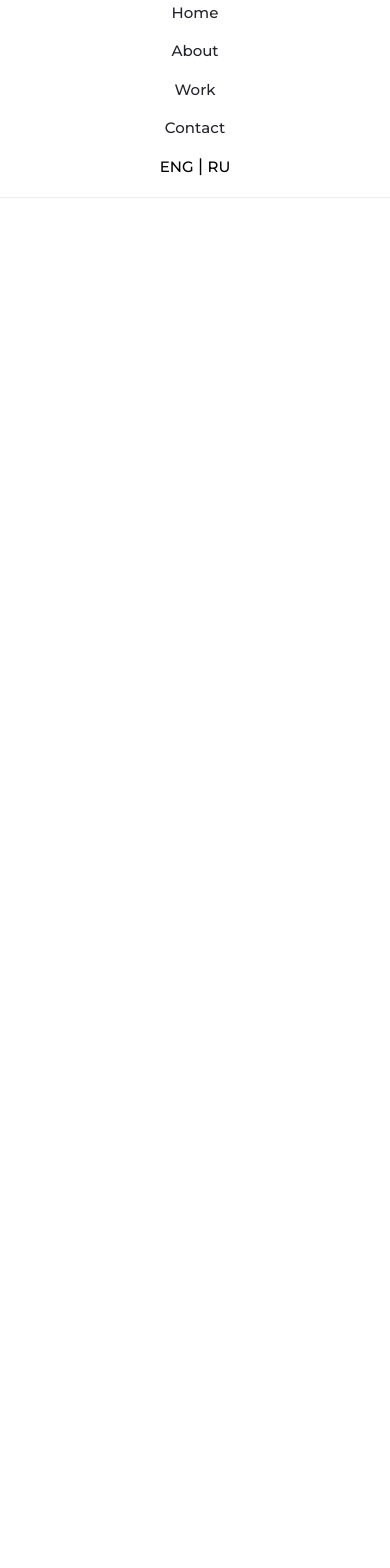
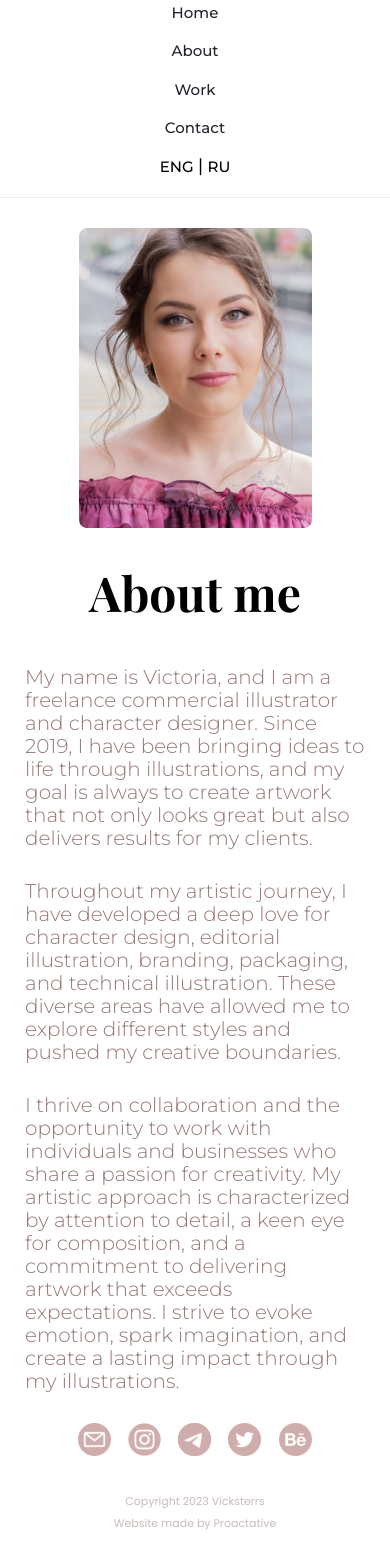
Before and after one commit to proactative/vicksterrs, a React (Create React App) app: page / in a window 390 px wide. Shown: the part 130-1698 px from the top of the page. Before the commit the page ends 844 px from the top, so only its background shows below. Built offline with nearby package versions, Linux system fonts and the light colour scheme.

Commit message:
feat: adaptive layout of section About

```diff
--- a/public/assets/ru.json
+++ b/public/assets/ru.json
@@ -5,7 +5,7 @@
 	"contact": "Контакты",
 
 	"intro-title": "Добро пожаловать!",
-	"intro-text": "",
+	"intro-text": "Рада видеть вас на своем сайте! Я digital-иллюстратор, создающий визуальные истории с помощью планшета и стилуса. Позвольте мне стать вашим проводником в мир иллюстрации, где рождаются удивительные образы и воплощаются в жизнь самые невероятные идеи!",
 
 	"about-title": "Обо мне",
 	"para1": "Меня зовут Виктория, я коммерческий фриланс-иллюстратор и дизайнер персонажей. С 2019 года воплощаю идеи в жизнь с помощью иллюстраций. Моя цель — создать не просто визуально эстетичную и красивую работу, но и сделать так, чтобы она приносила результаты моим клиентам." ,
--- a/src/components/About/About.css
+++ b/src/components/About/About.css
@@ -1,26 +1,33 @@
 .about {
   display: flex;
-  gap: 76px;
-  justify-items: center;
-  padding: 40px 129px 157px 125px;
+  /* gap: 76px; */
+  gap: 5.5%;
+  justify-content: center;
+  padding: 70px 0px 157px;
+  max-width: 1440px;
+  position: relative;
 }
 
 .about__photo {
-  width: 450px;
-  height: 580px;
+  /* width: 450px; */
+  /* height: 580px; */
+  width: 31.25%;
   margin-top: 48px;
   background-image: url('../../images/aboutPhoto.png');
+  background-repeat: no-repeat;
+  background-size: contain;
 }
 
 .about__info {
   width: 653px;
+  width: 45.34%;
 }
 
 .about__title {
   margin-block-start: 0;
   margin-block-end: 0;
   font-size: 102px;
-  line-height: 110px;
+  line-height: 80px;
   margin-bottom: 50px;
   font-family: Playfair Display;
   font-weight: 700;
@@ -43,3 +50,87 @@
   font-family: Montserrat;
   font-weight: 300;
 }
+
+@media screen and (max-width: 1000px) {
+  .about__para_last {
+    position: relative;
+    width: 85vw;
+    left: -86.75%;
+  }
+
+  .about__photo {
+    margin-top: -30px;
+  }
+  .about__title {
+    font-size: 60px;
+    line-height: 70px;
+  }
+}
+
+@media screen and (max-width: 850px) {
+  .about__photo {
+    margin-top: 0;
+  }
+
+  .about__para {
+    font-size: 20px;
+    line-height: 25px;
+  }
+}
+
+@media screen and (max-width: 700px) {
+  .about {
+    padding: 30px 7.5% 30px 7.5%;
+    flex-direction: column;
+  }
+
+  .about__para{
+    width: 100%;
+
+  }
+  .about__info {
+    width: 100%;
+  }
+
+  .about__para_last {
+    position: static;
+    width: 100%;
+  }
+
+  .about__title {
+    text-align: center;
+    width: 100%;
+    margin-top: 40px;
+  }
+
+  .about__photo {
+    width: 100%;
+    height: 380px;
+    align-self: center;
+    background-position: top;
+    background-size: contain;
+    background-repeat: no-repeat;
+    margin-top: 0;
+  }
+}
+
+@media screen and (max-width: 400px) {
+  .about {
+    padding: 30px 25px 0;
+  }
+
+  .about__photo {
+    height: 300px;
+  }
+
+  .about__title {
+    font-size: 48px;
+    line-height: 48px;
+  }
+
+  .about__para {
+    font-size: 20px;
+    line-height: 23px;
+    text-align: start;
+  }
+}
--- a/src/components/About/About.js
+++ b/src/components/About/About.js
@@ -13,8 +13,8 @@ function About() {
         <h2 className="about__title">{t("about-title")}</h2>
         <div className="about__text">
           <p className="about__para">{t("para1")}</p>
-          <p className="about__para">{t("para2")}</p>
-          <p className="about__para">{t("para3")}</p>
+          <p className="about__para about__para_last">{t("para2")}</p>
+          <p className="about__para about__para_last">{t("para3")}</p>
         </div>
       </div>
 
--- a/src/components/App/App.css
+++ b/src/components/App/App.css
@@ -3,7 +3,7 @@
   flex-direction: column;
   min-height: 100vh;
 	margin: 0 auto;
-	max-width: 1440px;
+	width: 1440px;
 }
 
 @media screen and (max-width: 1440px) {
--- a/src/components/App/App.js
+++ b/src/components/App/App.js
@@ -37,11 +37,11 @@ function App() {
       <Header setLanguageEN={setLanguageEN} setLanguageRU={setLanguageRU}/>
       <main className="app__main">
           {/* <Intro />  */}
-          {/* <About /> */}
-        {/*<Works />
-        <Contact />  */}
+          <About />
+        {/* <Works />*/}
+        {/* <Contact />   */}
       </main>
-      {/* <Footer /> */}
+      <Footer />
     </div>
 
   );
--- a/src/components/Footer/Footer.css
+++ b/src/components/Footer/Footer.css
@@ -28,7 +28,7 @@
 }
 
 .footer__contact-icon:hover {
- opacity: 0.6;
+  opacity: 0.6;
 }
 
 .footer__contact-icon_email {
@@ -70,3 +70,46 @@
   font-family: Poppins;
   font-weight: 400;
 }
+
+@media screen and (max-width: 825px) {
+  .footer__contact-icon {
+    width: 46px;
+    height: 46px;
+    background-size: contain;
+    background-repeat: no-repeat;
+  }
+
+  .footer__copyright_item {
+    font-size: 16px;
+  }
+}
+
+@media screen and (max-width: 400px) {
+  .footer {
+    padding: 30px 25px 0;
+    height: 100px;
+  }
+
+  .footer__container {
+    width: 100%;
+  }
+
+  .footer__contacts {
+    gap: 16.7px;
+    justify-content: center;
+  }
+
+  .footer__contact-icon {
+    width: 33.62px;
+    height: 33.62px;
+  }
+
+  .footer__copyright {
+    padding-top: 30px;
+  }
+
+  .footer__copyright_item {
+    font-size: 11px;
+    line-height: 22px;
+  }
+}
--- a/src/index.css
+++ b/src/index.css
@@ -8,6 +8,7 @@ body {
     sans-serif;
   -webkit-font-smoothing: antialiased;
   -moz-osx-font-smoothing: grayscale;
+  margin: 0 auto;
 
 }
 
```
